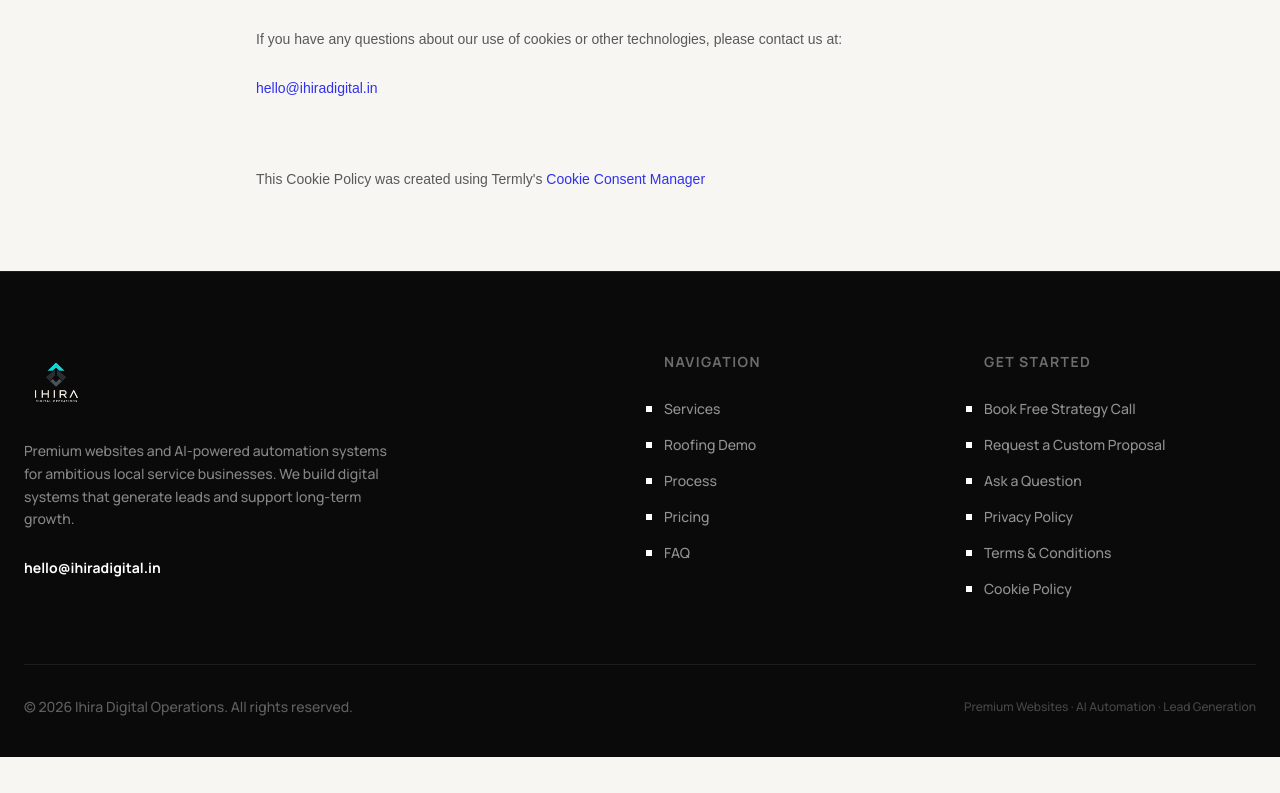
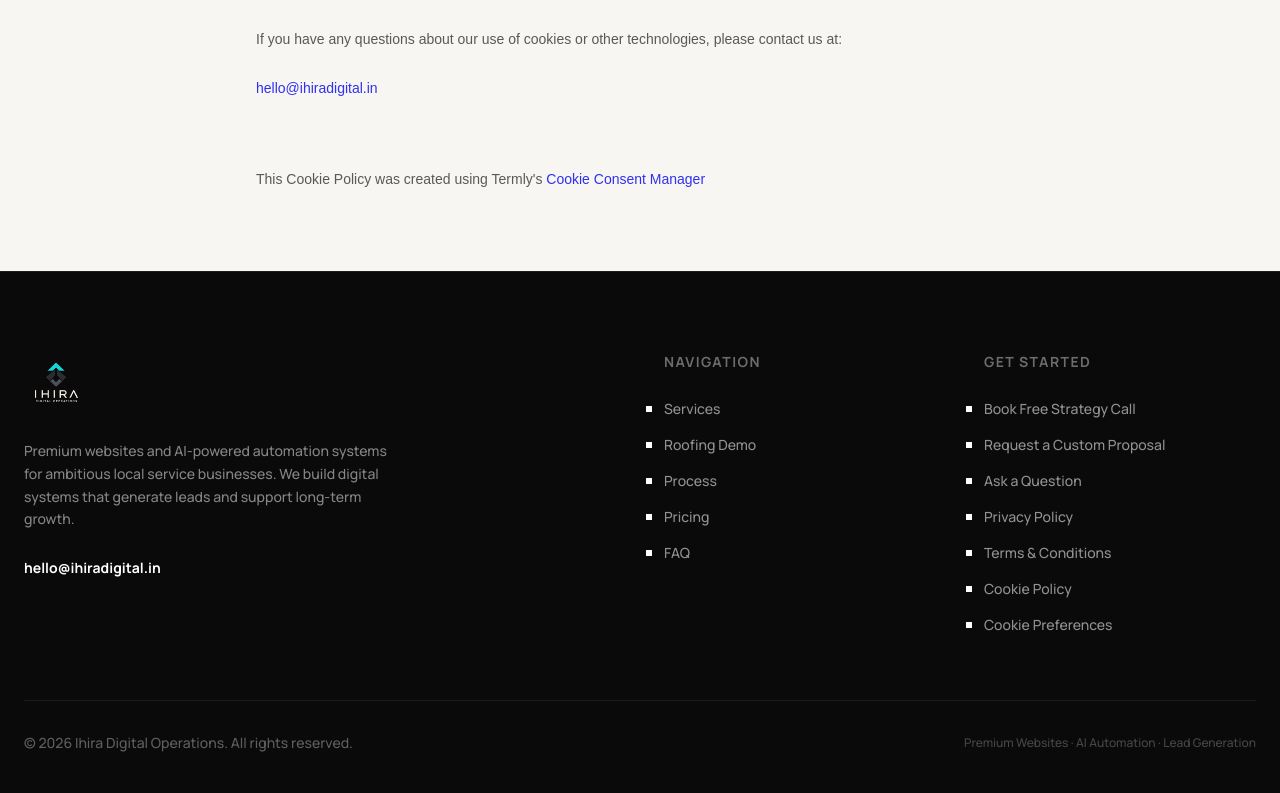
Before and after one commit to ihiradigital/ihira-agency-website, a React (Vite) app: page /cookie-policy in a window 1280 px wide. Shown: the part 3069-3862 px from the top of the page. Before the commit the page ends 3826 px from the top, so only its background shows below. Built offline with nearby package versions, Linux system fonts and the light colour scheme; no server answers.

Commit message:
feat: add Cookie Preferences link to Footer component
Co-authored-by: Ihira Digital Operations <297376901+ihiradigital@users.noreply.github.com>

```diff
--- a/src/components/Footer.tsx
+++ b/src/components/Footer.tsx
@@ -80,6 +80,11 @@ export function Footer() {
                   Cookie Policy
                 </a>
               </li>
+              <li>
+                <a href="#" className="termly-display-preferences text-white/55 hover:text-white font-medium transition-colors text-sm">
+                  Cookie Preferences
+                </a>
+              </li>
             </ul>
           </div>
         </div>
```
